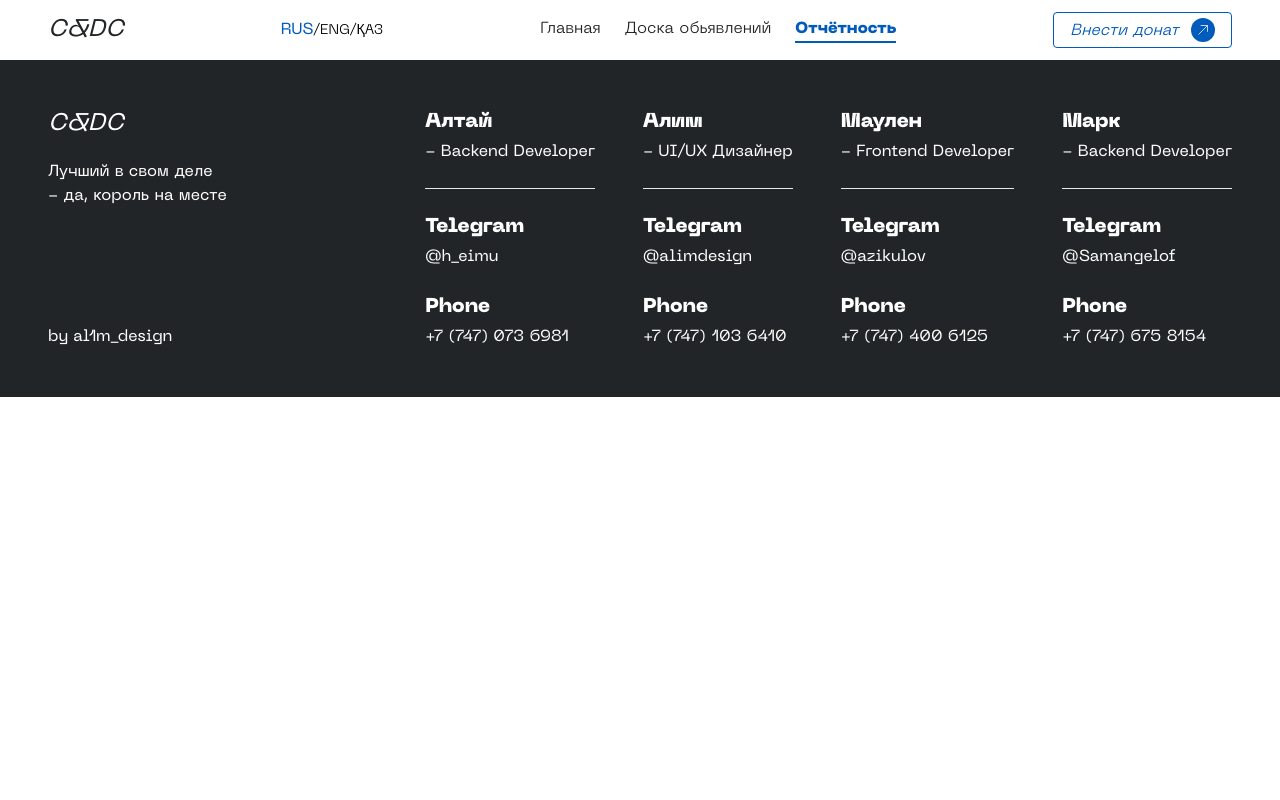
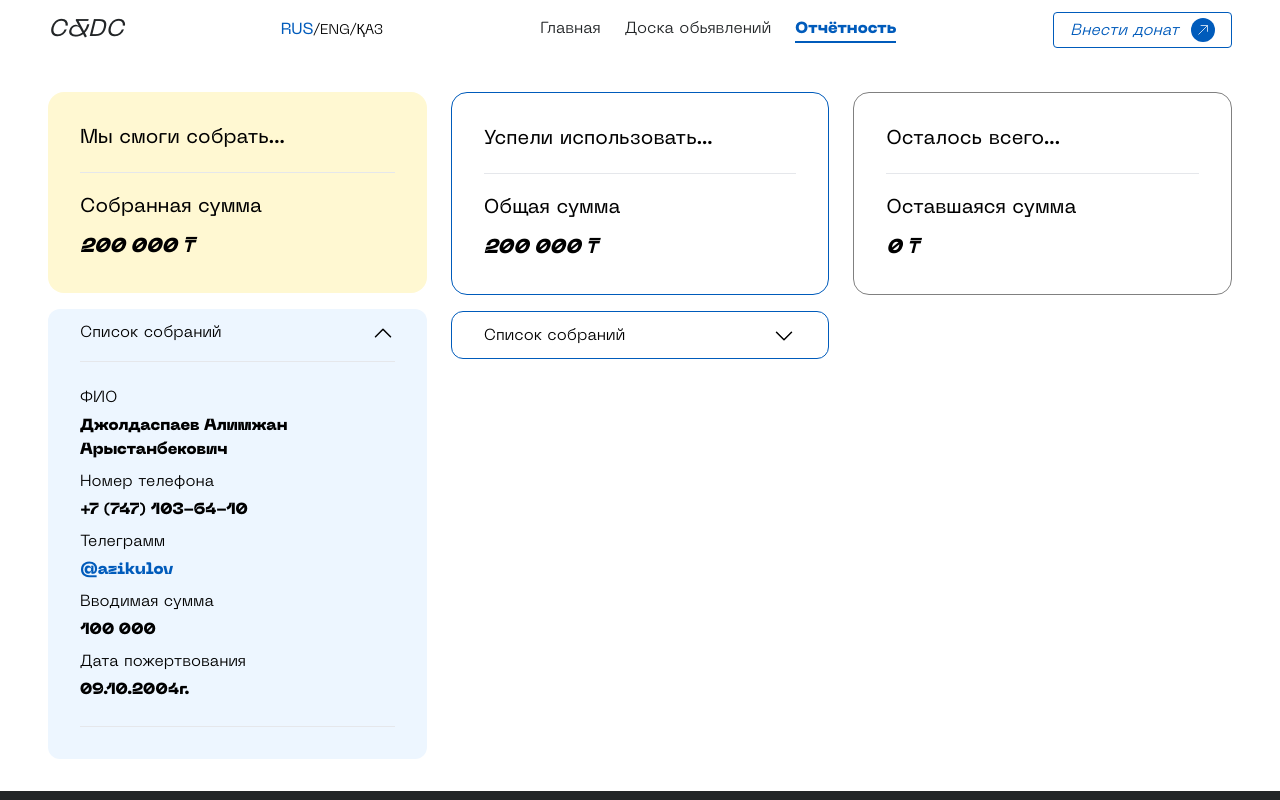
Before and after one commit to azikulov/charity-hackathon, a Next.js app: page /reporting in a window 1280 px wide. Shown: the top 800 px of the page. Built offline with nearby package versions, Linux system fonts and the light colour scheme.

Commit message:
сверстал страницу reporting

```diff
--- a/src/components/Board/Board.tsx
+++ b/src/components/Board/Board.tsx
@@ -1,37 +1,42 @@
-export function Board() {
+import { IBoard } from './types';
+
+export function Board(props: IBoard) {
   return (
     <div className='rounded-lg border'>
       <div className='flex m-6 mb-4 gap-x-24'>
         <div className=''>
           <p className='font-light mb-1 text-[#222527]'>Имя</p>
-          <p className='font-bold text-2xl text-[#222527]'>Наталия</p>
+          <p className='font-bold text-2xl text-[#222527]'>{props.full_name}</p>
         </div>
 
         <div className=''>
           <p className='font-light mb-1 text-[#222527]'>Телефон</p>
           <p className='font-bold text-2xl text-[#222527]'>
-            +7 (747) 103-64-10
+            {props.phone_number}
           </p>
         </div>
 
         <div className=''>
           <p className='font-light mb-1 text-[#222527]'>Телеграмм</p>
-          <p className='font-bold text-2xl text-[#005BBB]'>@alimdesign</p>
+          <a
+            href={`https://t.me/${'props.telegram'.replace('@', '')}`}
+            target='_blank'
+            className='font-bold text-2xl text-[#005BBB]'
+          >
+            {props.telegram}
+          </a>
         </div>
 
         <div className=''>
           <p className='font-light mb-1 text-[#222527]'>Необходимая сумма</p>
-          <p className='font-bold text-2xl text-[#222527]'>100 000₸</p>
+          <p className='font-bold text-2xl text-[#222527]'>
+            {props.required_amount} ₸
+          </p>
         </div>
       </div>
 
       <div className='px-8 py-6 border rounded-md mx-6 mb-6'>
-        Lorem Ipsum - это текст - рыба, часто используемый в печати и
-        вэб-дизайне. Lorem Ipsum является стандартной рыбой для текстов на
-        латинице с начала XVI века. В то время некий безымянный печатник создал
-        большую коллекцию размеров и форм шрифтов, используя Lorem Ipsum для
-        распечатки образцов. Lorem Ipsum не только успешно пережил без заметных
-        изменений пять веков, но и перешагнул в электронный дизайн
+        {props.message}
       </div>
     </div>
   );
--- a/src/components/Footer/Footer.tsx
+++ b/src/components/Footer/Footer.tsx
@@ -2,7 +2,7 @@ import Link from 'next/link';
 
 export function Footer() {
   return (
-    <footer className='bg-[#222527]'>
+    <footer className='bg-[#222527] mb-0 mt-auto'>
       <div className='container py-12 flex justify-between'>
         <div className='flex flex-col justify-between'>
           <div className='grid gap-y-5'>
--- a/src/components/Layout/Layout.tsx
+++ b/src/components/Layout/Layout.tsx
@@ -22,7 +22,9 @@ const fontNeueInktrap = localFont({
 
 export function Layout(props: PropsWithChildren) {
   return (
-    <div className={`${fontNeueInktrap.variable} font-neue-inktrap`}>
+    <div
+      className={`${fontNeueInktrap.variable} font-neue-inktrap flex flex-col h-screen`}
+    >
       {props.children}
     </div>
   );
--- a/src/pages/board.tsx
+++ b/src/pages/board.tsx
@@ -1,20 +1,41 @@
+import { useEffect, useState } from 'react';
+
 import { Layout } from '@/components/Layout';
 import { Header } from '@/components/Header';
 import { Board } from '@/components/Board';
 import { Footer } from '@/components/Footer';
 
+import type { IBoard } from '@/components/Board/types';
+
+type Board = IBoard[] | 'loading' | 'error';
+
 export default function BoardPage() {
+  const [boards, setBoards] = useState<Board>('loading');
+
+  function fetchBulletinBoards() {
+    fetch('https://charity-hackathon.herokuapp.com/api/bulletin_boards/')
+      .then((res) => res.json())
+      .then((data) => setBoards(data))
+      .catch(() => setBoards('error'));
+  }
+
+  useEffect(() => {
+    fetchBulletinBoards();
+  }, []);
+
   return (
     <Layout>
       <Header />
       <div className='mt-6' />
 
       <main className='container flex flex-col gap-y-6'>
-        {Array(8)
-          .fill(5)
-          .map((_, idx) => (
-            <Board key={idx} />
-          ))}
+        {boards === 'loading' ? (
+          <h1>Loading...</h1>
+        ) : boards === 'error' ? (
+          <h1>Error</h1>
+        ) : (
+          boards.map((board, index) => <Board {...board} key={index} />)
+        )}
 
         <div className='mb-12' />
       </main>
--- a/src/pages/reporting.tsx
+++ b/src/pages/reporting.tsx
@@ -1,13 +1,174 @@
 import { Footer } from '@/components/Footer';
 import { Header } from '@/components/Header';
 import { Layout } from '@/components/Layout';
+import { useState } from 'react';
 
 export default function ReportingPage() {
+  const [isOpen, setIsOpen] = useState({
+    meetingList: true,
+    managedUse: false,
+  });
+
   return (
     <Layout>
       <Header />
 
-      <main className='container'></main>
+      <main className='container grid grid-cols-3 gap-x-6 py-8'>
+        <div>
+          <div className='bg-[#FFF8D2] p-8 rounded-2xl'>
+            <h2 className='text-xl'>Мы смоги собрать...</h2>
+
+            <hr className='my-5 bg-[#DEDEDE]' />
+
+            <h2 className='text-xl'>Собранная сумма</h2>
+            <h1 className='mt-3 font-bold italic text-xl'>200 000 ₸</h1>
+          </div>
+
+          <div
+            className={`${
+              isOpen.meetingList ? '' : 'h-12 overflow-hidden'
+            } bg-[#EDF6FF] mt-4 h- rounded-xl`}
+          >
+            <div
+              onClick={() =>
+                setIsOpen((prev) => ({
+                  ...prev,
+                  meetingList: !prev.meetingList,
+                }))
+              }
+              className='flex select-none justify-between items-center px-8 py-3'
+            >
+              <span className='font-light'>Список собраний</span>
+
+              <svg
+                xmlns='http://www.w3.org/2000/svg'
+                fill='none'
+                viewBox='0 0 24 24'
+                strokeWidth='1.5'
+                stroke='currentColor'
+                className={`${isOpen.meetingList ? 'rotate-180' : ''} w-6 h-6`}
+              >
+                <path
+                  stroke-linecap='round'
+                  stroke-linejoin='round'
+                  d='M19.5 8.25l-7.5 7.5-7.5-7.5'
+                />
+              </svg>
+            </div>
+
+            <div className='px-8 pb-4 flex flex-col gap-y-2'>
+              <hr className='mt-1 mb-4' />
+
+              <div className=''>
+                <div className='font-light mb-1'>ФИО</div>
+                <div className='font-bold'>
+                  Джолдаспаев Алимжан Арыстанбекович
+                </div>
+              </div>
+
+              <div className=''>
+                <div className='font-light mb-1'>Номер телефона</div>
+                <div className='font-bold'>+7 (747) 103-64-10</div>
+              </div>
+
+              <div className=''>
+                <div className='font-light mb-1'>Телеграмм</div>
+                <div className='font-bold text-[#005BBB]'>@azikulov</div>
+              </div>
+
+              <div className=''>
+                <div className='font-light mb-1'>Вводимая сумма</div>
+                <div className='font-bold'>100 000</div>
+              </div>
+
+              <div className=''>
+                <div className='font-light mb-1'>Дата пожертвования</div>
+                <div className='font-bold'>09.10.2004г.</div>
+              </div>
+
+              <hr className='my-4' />
+            </div>
+          </div>
+        </div>
+
+        <div className=''>
+          <div className='border-[#005BBB] border p-8 rounded-2xl'>
+            <h2 className='text-xl'>Успели использовать...</h2>
+
+            <hr className='my-5 bg-[#DEDEDE]' />
+
+            <h2 className='text-xl'>Общая сумма</h2>
+            <h1 className='mt-3 font-bold italic text-xl'>200 000 ₸</h1>
+          </div>
+
+          <div
+            className={`${
+              isOpen.managedUse ? '' : 'h-12 overflow-hidden'
+            } border border-[#005BBB] mt-4 h- rounded-xl`}
+          >
+            <div
+              onClick={() =>
+                setIsOpen((prev) => ({
+                  ...prev,
+                  managedUse: !prev.managedUse,
+                }))
+              }
+              className='flex select-none justify-between items-center px-8 py-3'
+            >
+              <span className='font-light'>Список собраний</span>
+
+              <svg
+                xmlns='http://www.w3.org/2000/svg'
+                fill='none'
+                viewBox='0 0 24 24'
+                strokeWidth='1.5'
+                stroke='currentColor'
+                className={`${isOpen.managedUse ? 'rotate-180' : ''} w-6 h-6`}
+              >
+                <path
+                  stroke-linecap='round'
+                  stroke-linejoin='round'
+                  d='M19.5 8.25l-7.5 7.5-7.5-7.5'
+                />
+              </svg>
+            </div>
+
+            <div className='px-8 pb-4 flex flex-col gap-y-2'>
+              <hr className='mt-1 mb-4' />
+
+              <div className=''>
+                <div className='font-light mb-1'>Используемая сумма</div>
+                <div className='font-bold'>100 000 ₸</div>
+              </div>
+
+              <div className=''>
+                <div className='font-light mb-1'>Описание</div>
+                <div className='font-bold'>
+                  Lorem Ipsum - это текст-рыба, часто используемый в печати...
+                </div>
+              </div>
+
+              <div className='border p-4 rounded-xl'>
+                <div className='font-light mb-1'>Комментарий</div>
+                <div className='font-bold'>
+                  Lorem Ipsum - это текст-рыба, часто используемый в печати...
+                </div>
+              </div>
+
+              <hr className='my-4' />
+            </div>
+          </div>
+        </div>
+
+        <div className='border-[#808080] h-fit border p-8 rounded-2xl'>
+          <h2 className='text-xl'>Осталось всего...</h2>
+
+          <hr className='my-5 bg-[#DEDEDE]' />
+
+          <h2 className='text-xl'>Оставшаяся сумма</h2>
+          <h1 className='mt-3 font-bold italic text-xl'>0 ₸</h1>
+        </div>
+      </main>
 
       <Footer />
     </Layout>
```
Also changed, not shown: src/components/Board/types.d.ts (added, +8 -0 lines).
